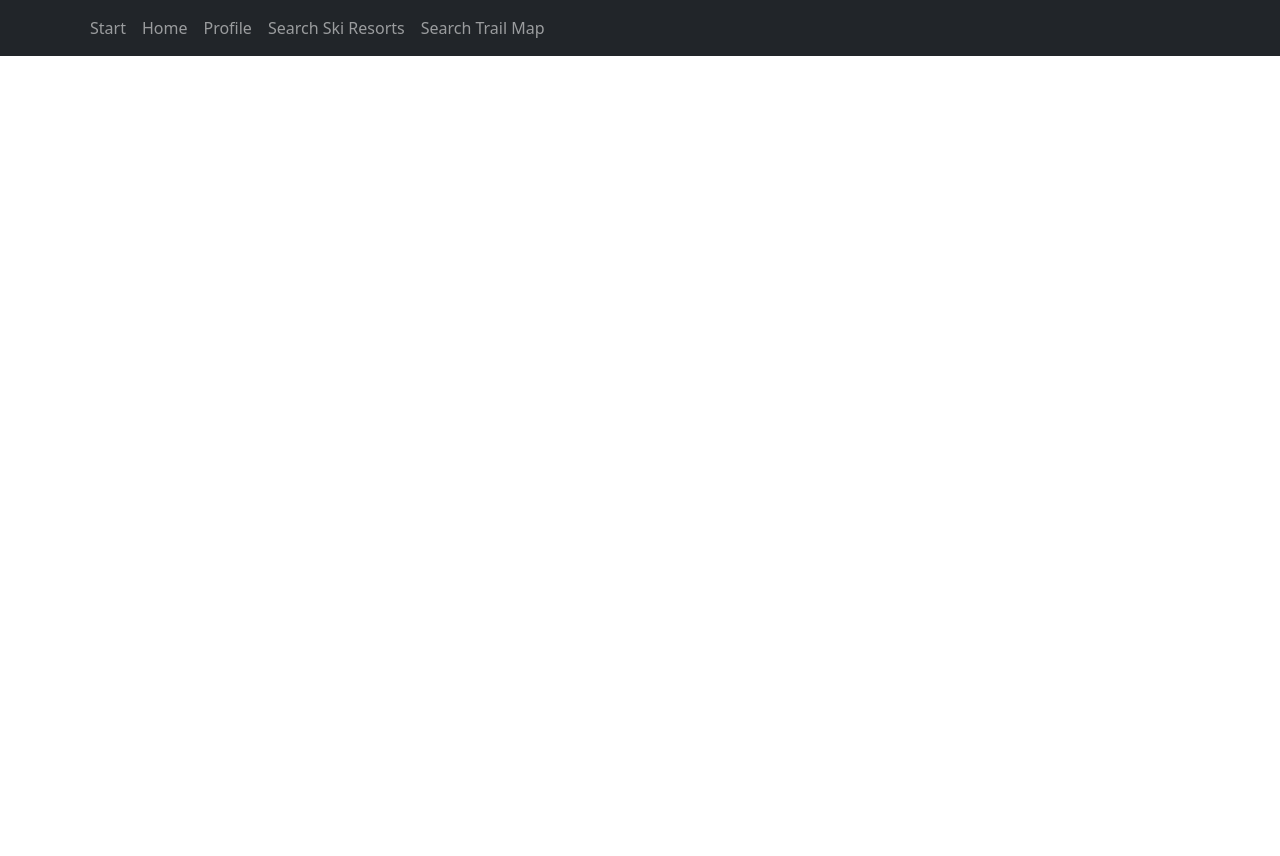
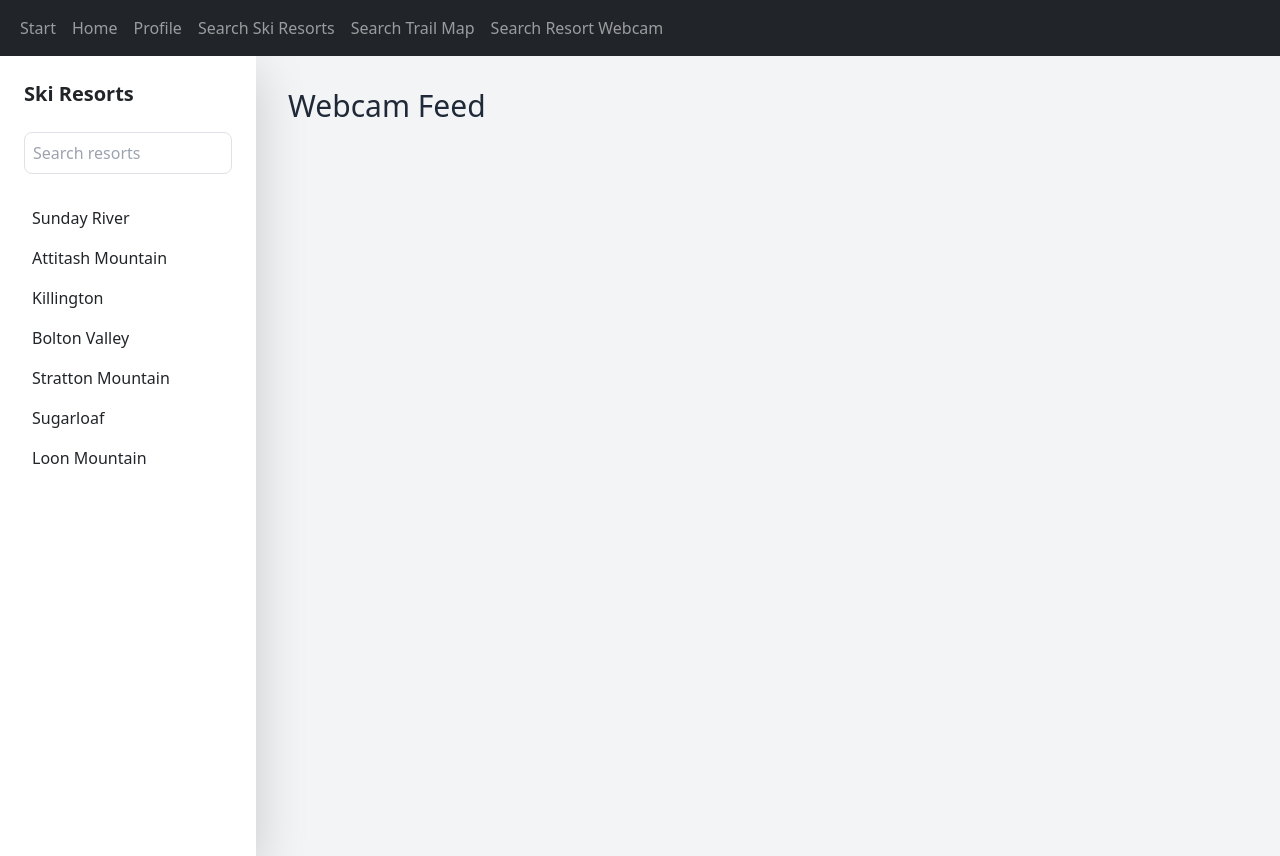
Before and after one commit to JashATSSU/New-england-ski, a React (Create React App) app in the folder frontend/: page /skiResortWebcam in a window 1280 px wide. Before the commit the page ends 800 px from the top, so only its background shows below. Built offline with nearby package versions, Linux system fonts and the light colour scheme.

Commit message:
added live mountain webcams

```diff
--- a/frontend/package.json
+++ b/frontend/package.json
@@ -23,6 +23,7 @@
     "table": "^6.8.1",
     "tailwind-scrollbar": "^3.1.0",
     "tailwindcss": "^3.4.12",
+    "weather-icons": "^1.3.2",
     "web-vitals": "^2.1.4"
   },
   "scripts": {
--- a/frontend/src/App.js
+++ b/frontend/src/App.js
@@ -9,8 +9,10 @@ import Signup from "./components/pages/registerPage";
 import PrivateUserProfile from "./components/pages/privateUserProfilePage";
 import ResortDetails from "./components/pages/resortDetails";
 import SearchSkiResorts from "./components/pages/searchSkiResorts";
-import MapSearch from './components/pages/MapSearch'; // Make sure this path is correct
+import MapSearch from './components/pages/MapSearch';
+import SkiResortWebcam from "./components/pages/SkiResortWebcam";
 import './index.css';
+import 'weather-icons/css/weather-icons.css';
 
 const App = () => {
   return (
@@ -24,7 +26,8 @@ const App = () => {
         <Route path="/privateUserProfile" element={<PrivateUserProfile />} />
         <Route path="/searchSkiResorts" element={<SearchSkiResorts />} />
         <Route path="/resortDetails/:name" element={<ResortDetails />} />
-        <Route path="/MapSearch" element={<MapSearch />} /> {/* Change component to element */}
+        <Route path="/MapSearch" element={<MapSearch />} />
+        <Route path="/skiResortWebcam" element={<SkiResortWebcam />} />
       </Routes>
     </>
   );
--- a/frontend/src/components/navbar.js
+++ b/frontend/src/components/navbar.js
@@ -1,6 +1,6 @@
 // src/components/navbar.js
 import React, { useEffect, useState } from "react";
-import { getUserInfo, useUserProfile } from '../utilities/decodeJwt';
+import { getUserInfo } from '../utilities/decodeJwt'; // Removed unused import
 import Container from 'react-bootstrap/Container';
 import Nav from 'react-bootstrap/Nav';
 import ReactNavbar from 'react-bootstrap/Navbar';
@@ -23,7 +23,8 @@ export default function Navbar() {
           <Nav.Link href="/home">Home</Nav.Link>
           <Nav.Link href="/privateUserProfile">Profile</Nav.Link>
           <Nav.Link href="/searchSkiResorts">Search Ski Resorts</Nav.Link>
-          <Nav.Link href="/MapSearch">Search Trail Map</Nav.Link> {/* Ensure the case is consistent */}
+          <Nav.Link href="/MapSearch">Search Trail Map</Nav.Link>
+          <Nav.Link href="/SkiResortWebcam">Search Resort Webcam</Nav.Link>
         </Nav>
       </Container>
     </ReactNavbar>
--- a/frontend/src/components/pages/Sidebar.js
+++ b/frontend/src/components/pages/Sidebar.js
@@ -22,7 +22,7 @@ const resortsList = [
 
 const Sidebar = ({ onSelect }) => {
   return (
-    <div className="sidebar bg-gray-200 p-6 border-r border-gray-300 h-screen shadow-lg flex flex-col">
+<div className="sidebar bg-white p-6 border-r border-gray-300 h-screen shadow-lg flex flex-col">
       <h3 className="text-xl font-bold mb-5 text-gray-800 text-center">New England Ski Resorts</h3>
       <div className="flex-grow overflow-y-scroll scrollbar-thin scrollbar-thumb-blue-500 scrollbar-thumb-rounded">
         <ul className="space-y-3">
@@ -30,7 +30,7 @@ const Sidebar = ({ onSelect }) => {
             <li
               key={index}
               onClick={() => onSelect(resort.toLowerCase().replace(' ', '-'))}
-              className="cursor-pointer p-3 rounded-lg bg-white shadow hover:bg-blue-500 hover:text-white transition duration-200 ease-in-out transform hover:scale-105"
+              className="cursor-pointer p-3 rounded-lg bg-white shadow hover:bg-blue-500"
             >
               {resort}
             </li>
@@ -38,7 +38,7 @@ const Sidebar = ({ onSelect }) => {
         </ul>
       </div>
       <div className="mt-4 text-center">
-        <p className="text-sm text-gray-600">Select a resort to view details</p>
+        <p className="text-sm text-white-600">Select a resort to view details</p>
       </div>
     </div>
   );
--- /dev/null
+++ b/frontend/src/components/pages/SkiResortWebcam.js
@@ -0,0 +1,109 @@
+import React, { useState } from 'react';
+import 'bootstrap/dist/css/bootstrap.min.css';
+
+const resorts = [
+  {
+    name: 'Sunday River',
+    webcam: ['https://www.youtube.com/embed/J98tW5YX4Z8']
+  },
+  {
+    name: 'Attitash Mountain',
+    webcam: ['https://www.youtube.com/embed/B32BbIXgHWw']
+  },
+  {
+    name: 'Killington',
+    webcam: ['https://www.youtube.com/embed/QUHuNsX6IZw']
+  },
+  {
+    name: 'Bolton Valley',
+    webcam: ['https://www.youtube.com/embed/xWdZHDUHjv8']
+  },
+  {
+    name: 'Stratton Mountain',
+    webcam: ['https://www.youtube.com/embed/AhcH03HwuH0']
+  },
+  {
+    name: 'Sugarloaf',
+    webcam: ['https://www.youtube.com/embed/K77ahIkmPGw']
+  },
+  {
+    name: 'Loon Mountain',
+    webcam: [
+      'https://www.youtube.com/embed/5NUYOuzzZwc',
+      'https://www.youtube.com/embed/1ulgeNTlFJc'
+    ]
+  }
+];
+
+const SkiResortWebcam = () => {
+  const [searchQuery, setSearchQuery] = useState('');
+  const [selectedResort, setSelectedResort] = useState(null);
+
+  const handleSearchChange = (e) => {
+    setSearchQuery(e.target.value);
+  };
+
+  const handleSelectResort = (resort) => {
+    setSelectedResort(resort);
+  };
+
+  const filteredResorts = resorts.filter((resort) =>
+    resort.name.toLowerCase().includes(searchQuery.toLowerCase())
+  );
+
+  return (
+    <div className="flex min-h-screen bg-gray-100">
+      {/* Sidebar */}
+      <div className="w-64 p-4 bg-white shadow-lg overflow-y-auto max-h-screen scrollbar-thin scrollbar-thumb-gray-400 scrollbar-track-gray-100">
+        <h2 className="text-xl font-bold mb-4">Ski Resorts</h2>
+        <input
+          type="text"
+          value={searchQuery}
+          onChange={handleSearchChange}
+          placeholder="Search resorts"
+          className="w-full p-2 border border-gray-300 rounded-lg mb-4 focus:outline-none focus:ring-2 focus:ring-blue-500 transition"
+        />
+        <ul className="list-none">
+          {filteredResorts.map((resort, index) => (
+            <li
+              key={index}
+              className="cursor-pointer hover:bg-gray-200 p-2 rounded transition"
+              onClick={() => handleSelectResort(resort)}
+            >
+              {resort.name}
+            </li>
+          ))}
+        </ul>
+      </div>
+
+      {/* Main Content */}
+      <div className="flex-1 p-8">
+        <h1 className="text-3xl text-gray-800 mb-6">Webcam Feed</h1>
+
+        {selectedResort ? (
+          <div className="text-center">
+            <h2 className="text-2xl mb-4">{selectedResort.name} Webcams</h2>
+            <div className="flex justify-center gap-4">
+              {selectedResort.webcam.map((url, index) => (
+                <iframe
+                  key={index}
+                  src={url}
+                  title={`${selectedResort.name} Webcam ${index + 1}`}
+                  width="600"
+                  height="400"
+                  frameBorder="0"
+                  allowFullScreen
+                  className="border-2 border-gray-300 rounded-lg"
+                />
+              ))}
+            </div>
+          </div>
+        ) : (
+          <p className="text-center text-gray-600"></p>
+        )}
+      </div>
+    </div>
+  );
+};
+
+export default SkiResortWebcam;
--- a/frontend/src/components/pages/loginPage.js
+++ b/frontend/src/components/pages/loginPage.js
@@ -5,8 +5,7 @@ import Button from "react-bootstrap/Button";
 import Form from "react-bootstrap/Form";
 import { getUserInfo } from '../../utilities/decodeJwt';
 
-const PRIMARY_COLOR = "#cc5c99";
-const SECONDARY_COLOR = "#0c0c1f";
+
 const url = `${process.env.REACT_APP_BACKEND_SERVER_URI}/user/login`;
 
 const Login = () => {
@@ -75,9 +74,7 @@ const Login = () => {
                 className="border rounded-md p-2 focus:outline-none focus:ring-2 focus:ring-blue-500"
                 required
               />
-              <Form.Text className="text-gray-500">
-                We just might sell your data.
-              </Form.Text>
+
             </Form.Group>
 
             <Form.Group className="mb-4">
--- a/frontend/src/components/pages/registerPage.js
+++ b/frontend/src/components/pages/registerPage.js
@@ -62,9 +62,6 @@ const Register = () => {
                 className="border rounded-md p-2 focus:outline-none focus:ring-2 focus:ring-blue-500"
                 required
               />
-              <Form.Text className="text-gray-500">
-                We just might sell your data.
-              </Form.Text>
             </Form.Group>
 
             <Form.Group className="mb-4">
@@ -77,9 +74,6 @@ const Register = () => {
                 className="border rounded-md p-2 focus:outline-none focus:ring-2 focus:ring-blue-500"
                 required
               />
-              <Form.Text className="text-gray-500">
-                We just might sell your data.
-              </Form.Text>
             </Form.Group>
 
             <Form.Group className="mb-4">
--- a/frontend/src/components/pages/searchSkiResorts.js
+++ b/frontend/src/components/pages/searchSkiResorts.js
@@ -113,7 +113,7 @@ const SearchSkiResorts = () => {
             ))}
           </ul>
         ) : (
-          <p className="text-gray-600">No resort found. Try a different search.</p>
+          <p className="text-gray-600"></p>
         )}
       </div>
     </div>
--- /dev/null
+++ b/frontend/src/components/weatherIconMapper.js
@@ -0,0 +1,16 @@
+const mapWeatherConditionToIcon = (condition) => {
+    if (condition.includes('clear')) return 'wi wi-day-sunny'; // Clear day
+    if (condition.includes('cloud') && condition.includes('rain')) return 'wi wi-rain'; // Rainy day
+    if (condition.includes('cloud')) return 'wi wi-cloudy'; // Cloudy day
+    if (condition.includes('snow')) return 'wi wi-snow'; // Snowy day
+    if (condition.includes('fog')) return 'wi wi-fog'; // Foggy day
+    if (condition.includes('thunderstorm')) return 'wi wi-thunderstorm'; // Thunderstorm
+    if (condition.includes('haze')) return 'wi wi-day-haze'; // Hazy
+    if (condition.includes('partly cloudy')) return 'wi wi-day-cloudy'; // Partly cloudy day
+    if (condition.includes('partly sunny')) return 'wi wi-day-cloudy'; // Partly sunny day
+    if (condition.includes('showers')) return 'wi wi-showers'; // Showers
+    if (condition.includes('rain')) return 'wi wi-rain'; // Rain
+    return 'wi wi-na'; // Default icon for unknown conditions
+  };
+
+  export default mapWeatherConditionToIcon;
```
Also changed, not shown: 1 other file (tests, documents, lock files or other folders).
